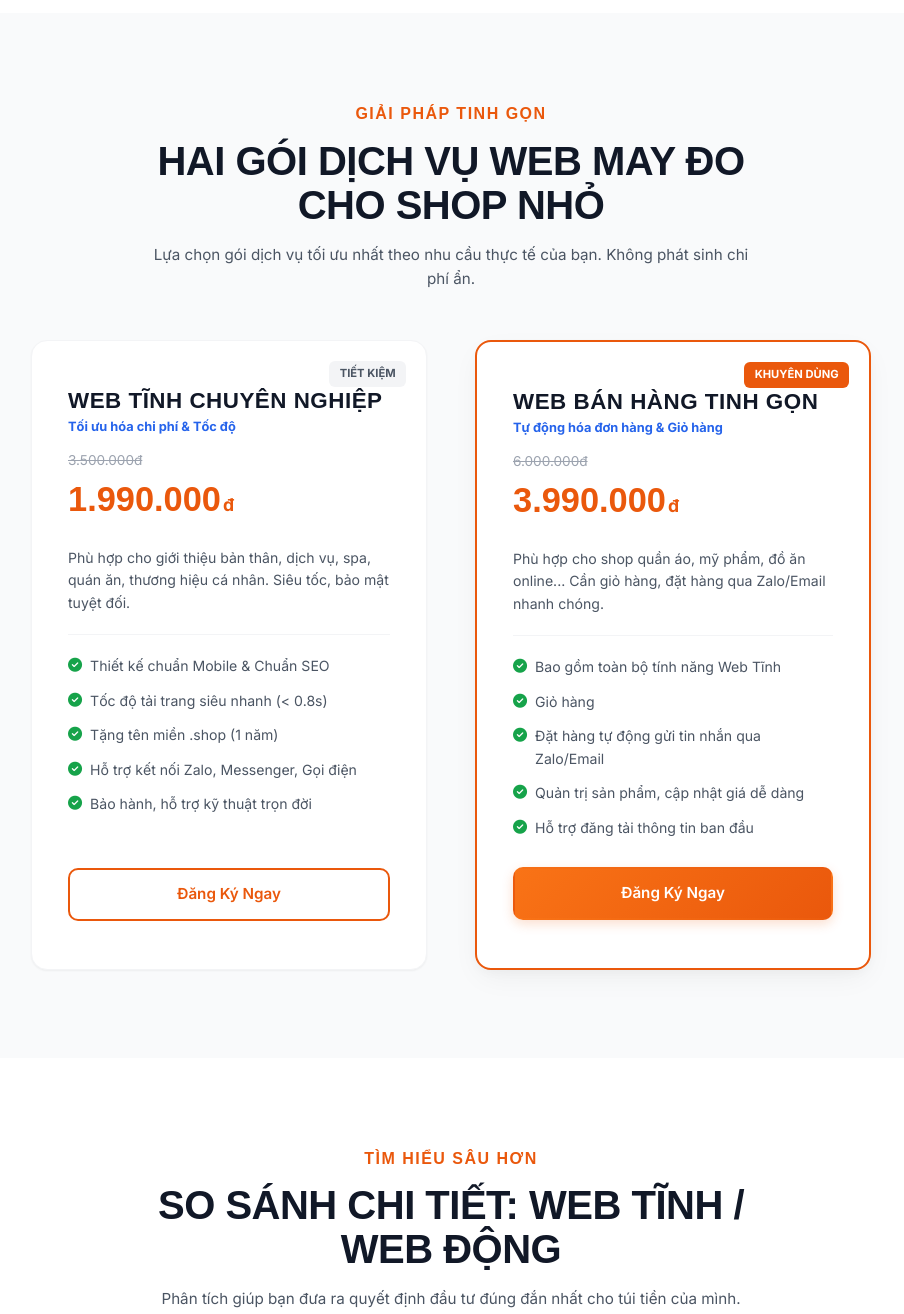
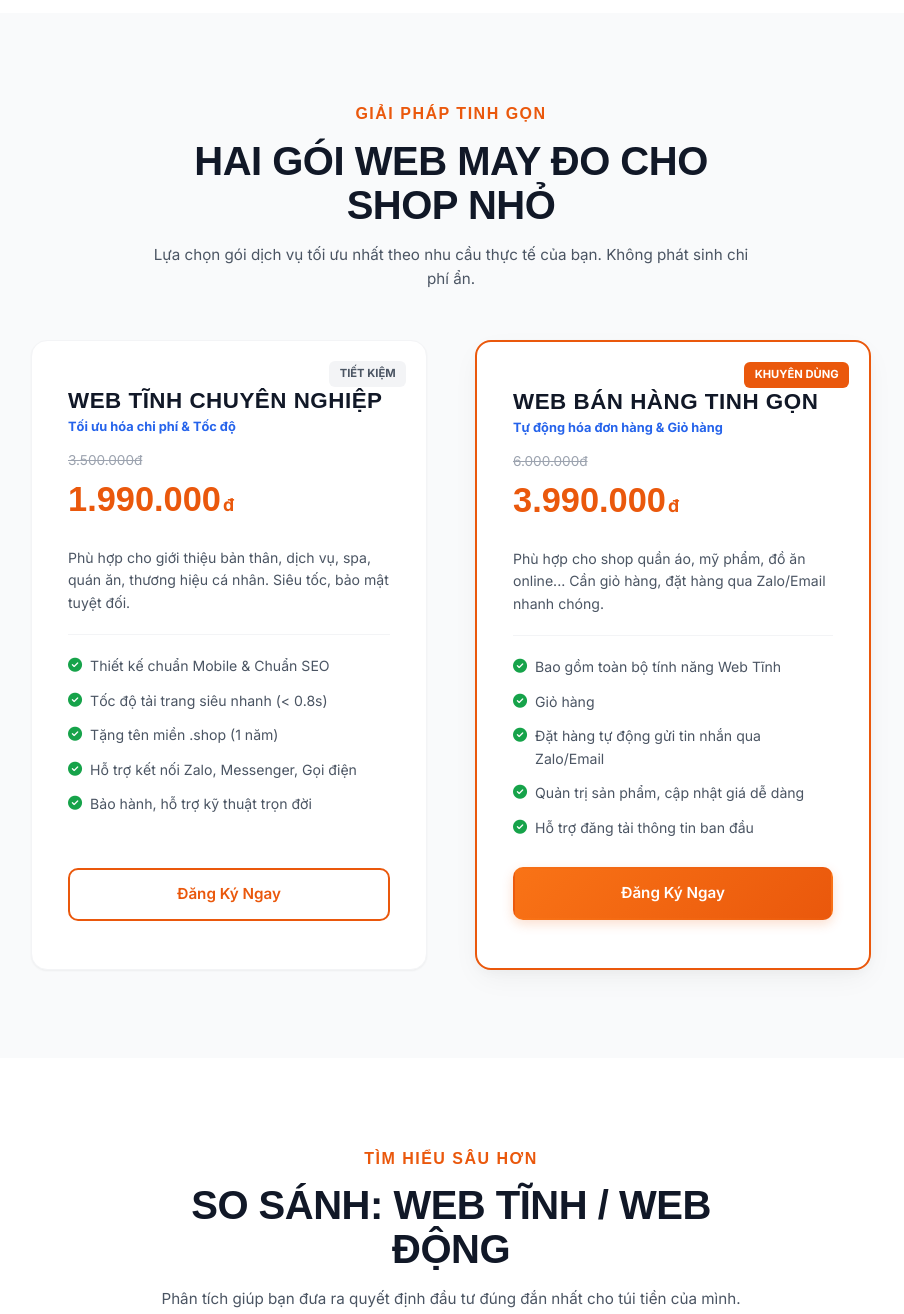
Before and after one commit to onghovlog/shopweb, a website: page index.html in a window 1280 px wide. Shown: the part 1440-2754 px from the top of the page, without its empty margins (189-1093 px from the left). Drawn offline with Linux system fonts and the light colour scheme; a web font is replaced by a local one.

Commit message:
update: tinh chỉnh tiêu đề section trong index.html

```diff
--- a/index.html
+++ b/index.html
@@ -163,7 +163,7 @@
             <div class="container">
                 <div class="section-header">
                     <span class="section-subtitle">Giải pháp tinh gọn</span>
-                    <h2 class="section-title">Hai Gói Dịch Vụ Web May Đo Cho Shop Nhỏ</h2>
+                    <h2 class="section-title">Hai Gói Web May Đo Cho Shop Nhỏ</h2>
                     <p class="section-desc">Lựa chọn gói dịch vụ tối ưu nhất theo nhu cầu thực tế của bạn. Không phát
                         sinh chi phí ẩn.</p>
                 </div>
@@ -238,7 +238,7 @@
             <div class="container">
                 <div class="section-header">
                     <span class="section-subtitle">Tìm hiểu sâu hơn</span>
-                    <h2 class="section-title">So Sánh Chi Tiết: Web Tĩnh / Web Động</h2>
+                    <h2 class="section-title">So Sánh: Web Tĩnh / Web Động</h2>
                     <p class="section-desc">Phân tích giúp bạn đưa ra quyết định đầu tư đúng đắn nhất cho túi tiền của
                         mình.</p>
                 </div>
```
